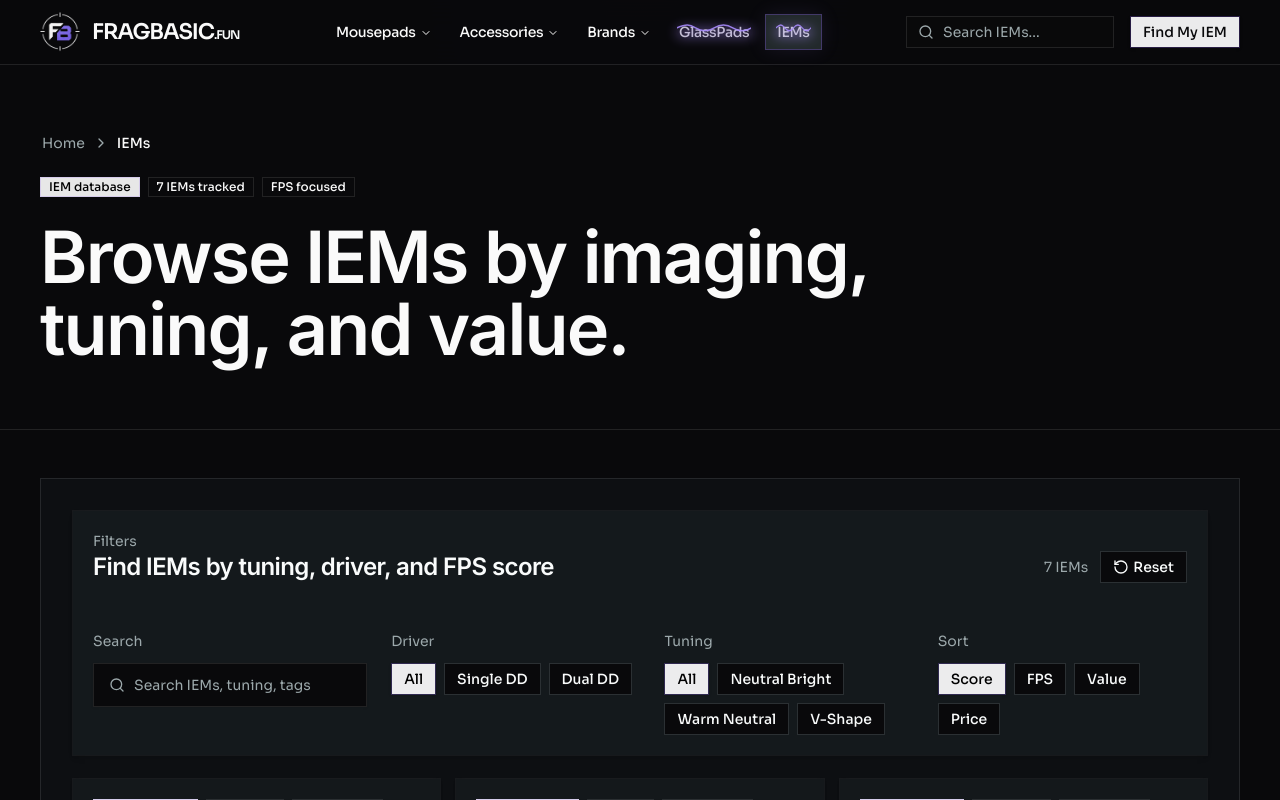
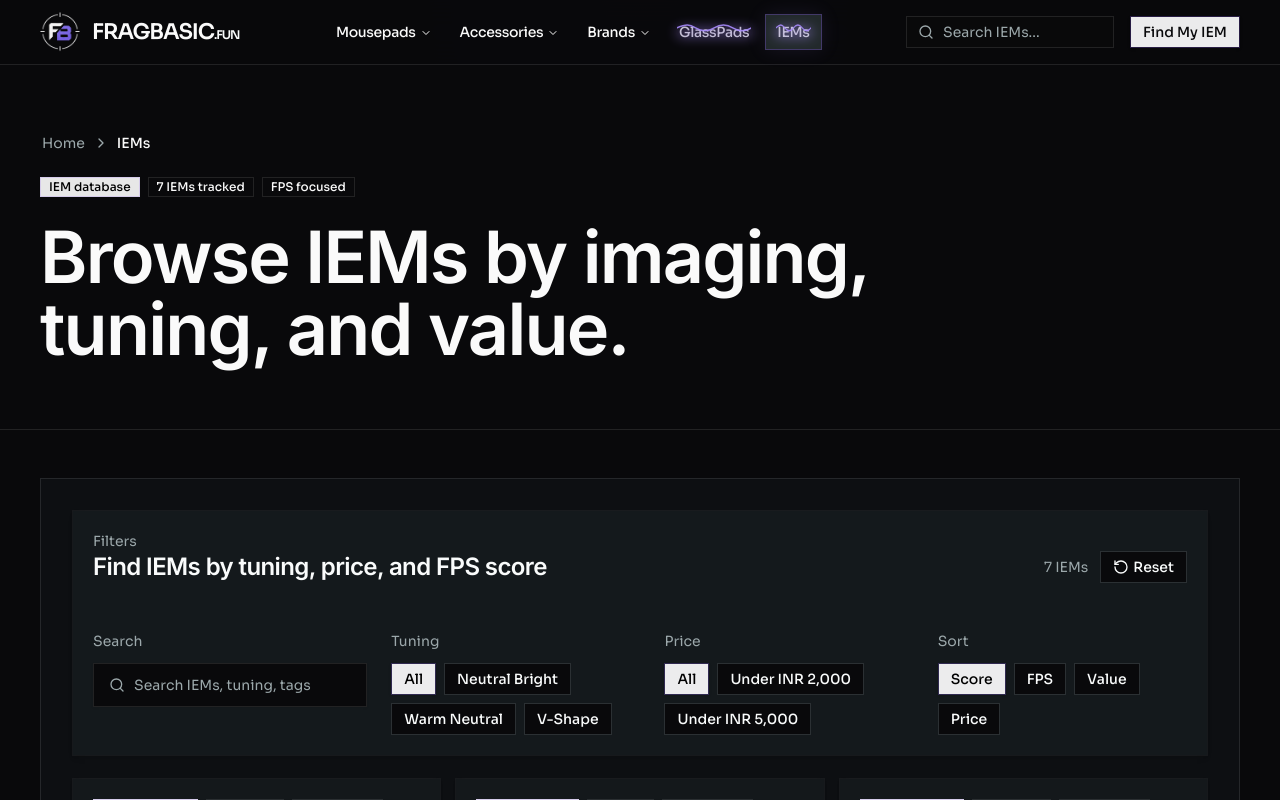
Before and after one commit to Hyperion147/fragbasic, a Next.js app: page /iems in a window 1280 px wide. Shown: the top 800 px of the page. Built offline with nearby package versions, Linux system fonts and the light colour scheme.

Commit message:
removed dynamic driver filter and added prices filter

```diff
--- a/src/components/iems/iem-browser.tsx
+++ b/src/components/iems/iem-browser.tsx
@@ -8,30 +8,40 @@ import { Button } from "@/components/ui/button";
 import { Card } from "@/components/ui/card";
 import { Input } from "@/components/ui/input";
 import {
-  formatIemDriverType,
   formatIemSoundSignature,
   getIemFullName,
 } from "@/lib/iems";
-import type { Iem, IemDriverType, IemSoundSignature } from "@/types/iem";
+import type { Iem, IemSoundSignature } from "@/types/iem";
 
 const allFilterValue = "all";
 
 type SortKey = "score" | "fps" | "value" | "price";
+type PriceFilter = typeof allFilterValue | Iem["priceTier"];
+
+const priceTierOrder: Record<Iem["priceTier"], number> = {
+  "under-2000": 1,
+  "under-5000": 2,
+  midrange: 3,
+  premium: 4,
+};
 
 export function IemBrowser({ iems }: { iems: Iem[] }) {
   const [query, setQuery] = useState("");
-  const [driver, setDriver] = useState<typeof allFilterValue | IemDriverType>(allFilterValue);
   const [signature, setSignature] = useState<typeof allFilterValue | IemSoundSignature>(
     allFilterValue,
   );
+  const [price, setPrice] = useState<PriceFilter>(allFilterValue);
   const [sort, setSort] = useState<SortKey>("score");
 
-  const drivers = useMemo(
-    () => Array.from(new Set(iems.map((iem) => iem.driverType))),
+  const signatures = useMemo(
+    () => Array.from(new Set(iems.map((iem) => iem.soundSignature))),
     [iems],
   );
-  const signatures = useMemo(
-    () => Array.from(new Set(iems.map((iem) => iem.soundSignature))),
+  const priceTiers = useMemo(
+    () =>
+      Array.from(new Set(iems.map((iem) => iem.priceTier))).sort(
+        (left, right) => priceTierOrder[left] - priceTierOrder[right],
+      ),
     [iems],
   );
 
@@ -40,11 +50,11 @@ export function IemBrowser({ iems }: { iems: Iem[] }) {
 
     return [...iems]
       .filter((iem) => {
-        if (driver !== allFilterValue && iem.driverType !== driver) {
+        if (signature !== allFilterValue && iem.soundSignature !== signature) {
           return false;
         }
 
-        if (signature !== allFilterValue && iem.soundSignature !== signature) {
+        if (price !== allFilterValue && iem.priceTier !== price) {
           return false;
         }
 
@@ -78,12 +88,12 @@ export function IemBrowser({ iems }: { iems: Iem[] }) {
 
         return right.ratings.fragbasic - left.ratings.fragbasic;
       });
-  }, [driver, iems, query, signature, sort]);
+  }, [iems, price, query, signature, sort]);
 
   const resetFilters = () => {
     setQuery("");
-    setDriver(allFilterValue);
     setSignature(allFilterValue);
+    setPrice(allFilterValue);
     setSort("score");
   };
 
@@ -94,7 +104,7 @@ export function IemBrowser({ iems }: { iems: Iem[] }) {
           <div>
             <p className="text-sm text-muted-foreground">Filters</p>
             <h2 className="text-2xl font-semibold tracking-tight">
-              Find IEMs by tuning, driver, and FPS score
+              Find IEMs by tuning, price, and FPS score
             </h2>
           </div>
           <div className="flex items-center gap-3">
@@ -123,21 +133,6 @@ export function IemBrowser({ iems }: { iems: Iem[] }) {
             </div>
           </div>
 
-          <FilterGroup label="Driver">
-            <FilterButton active={driver === allFilterValue} onClick={() => setDriver(allFilterValue)}>
-              All
-            </FilterButton>
-            {drivers.map((option) => (
-              <FilterButton
-                key={option}
-                active={driver === option}
-                onClick={() => setDriver(option)}
-              >
-                {formatIemDriverType(option)}
-              </FilterButton>
-            ))}
-          </FilterGroup>
-
           <FilterGroup label="Tuning">
             <FilterButton active={signature === allFilterValue} onClick={() => setSignature(allFilterValue)}>
               All
@@ -149,6 +144,21 @@ export function IemBrowser({ iems }: { iems: Iem[] }) {
                 onClick={() => setSignature(option)}
               >
                 {formatIemSoundSignature(option)}
+              </FilterButton>
+            ))}
+          </FilterGroup>
+
+          <FilterGroup label="Price">
+            <FilterButton active={price === allFilterValue} onClick={() => setPrice(allFilterValue)}>
+              All
+            </FilterButton>
+            {priceTiers.map((option) => (
+              <FilterButton
+                key={option}
+                active={price === option}
+                onClick={() => setPrice(option)}
+              >
+                {formatPriceTier(option)}
               </FilterButton>
             ))}
           </FilterGroup>
@@ -217,3 +227,14 @@ function FilterButton({
     </Button>
   );
 }
+
+function formatPriceTier(priceTier: Iem["priceTier"]) {
+  const labels: Record<Iem["priceTier"], string> = {
+    "under-2000": "Under INR 2,000",
+    "under-5000": "Under INR 5,000",
+    midrange: "Midrange",
+    premium: "Premium",
+  };
+
+  return labels[priceTier];
+}
```
